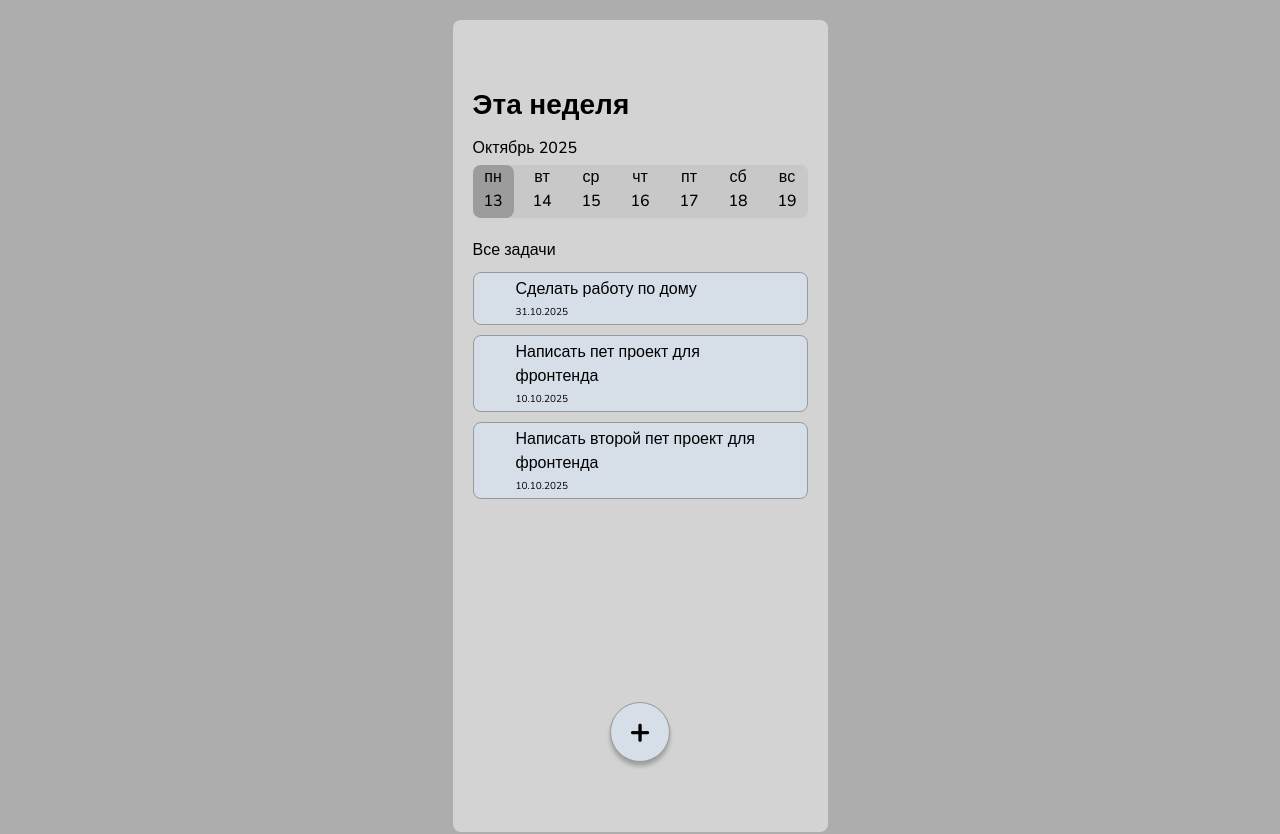
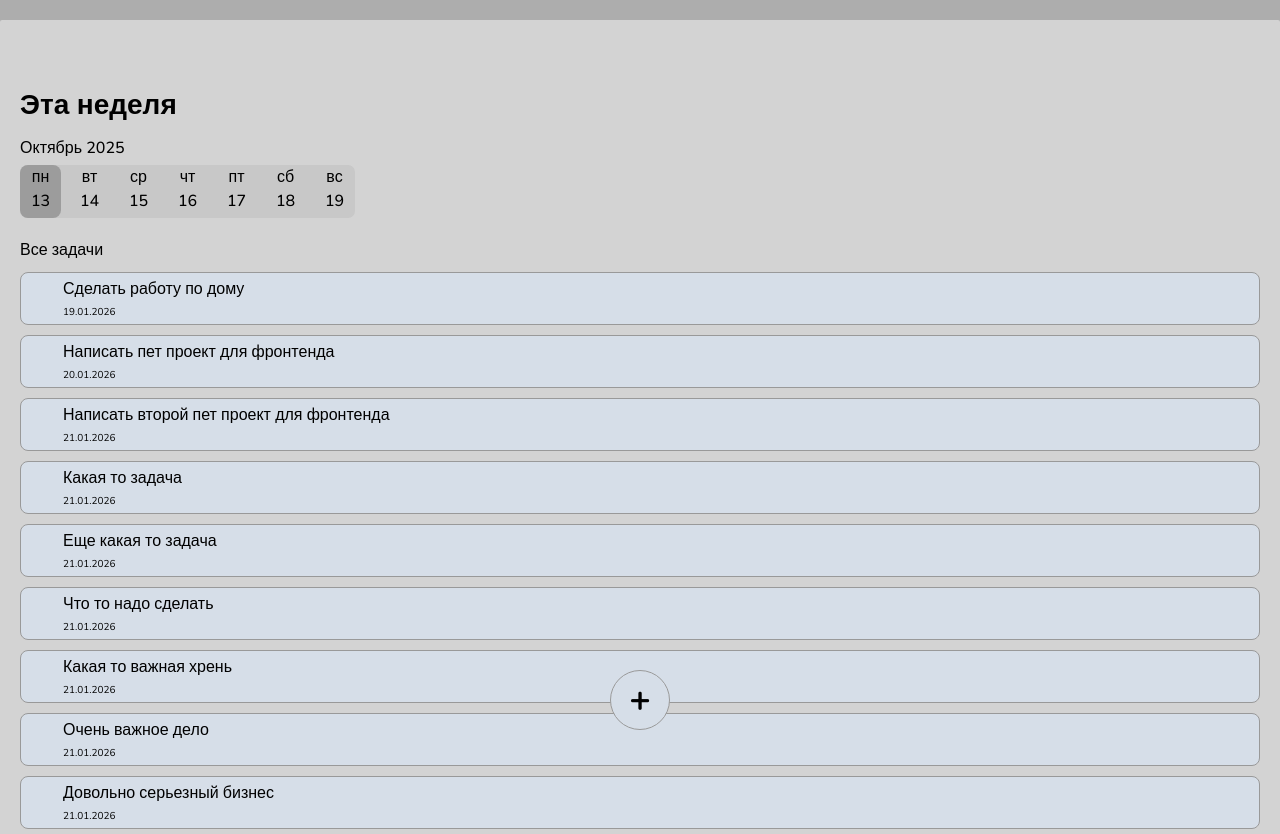
Before and after one commit to Dendru/to-do-list, a Vue app: page / in a window 1280 px wide. Shown: the top 834 px of the page. Built offline with nearby package versions, Linux system fonts and the light colour scheme.

Commit message:
Developing a button for creating a task (#3)

```diff
--- a/src/App.vue
+++ b/src/App.vue
@@ -20,7 +20,7 @@
     <p v-if="!selectedDay">Все задачи</p>
     <tasks-page :selected-day="selectedDay" @open="dialog = true"></tasks-page>
     <task-form></task-form>
-    <button class="add-button">+</button>
+    <button class="add-button" @click="store.open()">+</button>
   </div>
 </template>
 
@@ -29,11 +29,13 @@ import { ref, computed } from "vue";
 import CalendarPicker from "./components/CalendarPicker.vue";
 import TasksPage from "./components/TasksPage.vue";
 import TaskForm from "./components/TaskForm.vue";
+import { useDialogStore } from "./stores/dialog";
 
 const calendarOpen = ref(false);
 const date = ref(new Date());
 const selectedDay = ref(null);
 const week = ref([]);
+const store = useDialogStore();
 
 const currentMonth = ref(date.value.getMonth());
 const currentYear = ref(date.value.getFullYear());
--- a/src/components/CalendarCore.vue
+++ b/src/components/CalendarCore.vue
@@ -1,9 +1,30 @@
 <template>
-  <v-container>
-    <v-row justify="space-around">
-      <v-date-picker elevation="24"></v-date-picker>
-    </v-row>
-  </v-container>
+  <v-date-picker
+    v-model="model"
+    :allowed-dates="allowedDates"
+    :max="max"
+    :min="min"
+    :first-day-of-week="1"
+    show-adjacent-months
+    @update:modelValue="$emit('update:modelValue', model)"
+  ></v-date-picker>
 </template>
 
-<script setup></script>
+<script setup>
+import { ref, watch } from "vue";
+
+const props = defineProps({
+  modelValue: Date,
+  allowedDates: Function,
+  min: String,
+  max: String
+});
+
+const emit = defineEmits(["update:modelValue"]);
+const model = ref(props.modelValue)
+
+watch(() => props.modelValue, (val) => {
+  model.value = val;
+});
+
+</script>
--- a/src/components/CalendarPicker.vue
+++ b/src/components/CalendarPicker.vue
@@ -1,19 +1,17 @@
 <template>
-  <v-menu v-model="menu" scrim>
+  <v-menu v-model="menu" scrim close-on-content-click="false">
     <template #activator="{ props }">
       <span v-bind="props"></span>
     </template>
 
-    <v-card>
-      <v-date-picker
-        show-adjacent-months
+    <v-card @click.stop>
+      <calendar-core
         v-model="date"
         :allowed-dates="allowedDates"
         :max="formattedFutureDate"
         :min="formattedDate"
         @update:modelValue="handleDateSelect"
-        :first-day-of-week="1"
-      ></v-date-picker>
+      ></calendar-core>
 
       <v-card-actions>
         <v-btn text color="grey" @click="menu = false">Закрыть</v-btn>
@@ -25,6 +23,7 @@
 <script setup>
 import { useDate } from "vuetify";
 import { ref, watch } from "vue";
+import CalendarCore from "./CalendarCore.vue";
 
 const props = defineProps({
   open: Boolean,
--- a/src/components/TaskForm.vue
+++ b/src/components/TaskForm.vue
@@ -10,21 +10,28 @@
             <v-col cols="12" md="12" sm="8">
               <v-text-field label="Введите описание"></v-text-field>
             </v-col>
+            <v-col cols="12" md="12" sm="8">
+              <v-text-field label="Введитие дату" type="date"></v-text-field>
+            </v-col>
           </v-row>
         </v-card-text>
+
+        <!-- <template #activator="{ props }">
+          <v-text-field v-bind="props" v-model="formattedDate" label="Выберите дату" readonly prepend-icon="mdi-calendar"></v-text-field>
+        </template> -->
 
         <v-divider></v-divider>
 
         <v-card-actions>
           <v-spacer></v-spacer>
 
-          <v-btn text="Закрыть" variant="plain" @click="dialog = false"></v-btn>
+          <v-btn text="Закрыть" variant="plain" @click="store.close()"></v-btn>
 
           <v-btn
             color="primary"
             text="Сохранить"
             variant="tonal"
-            @click="dialog = false"
+            @click="store.close()"
           ></v-btn>
         </v-card-actions>
       </v-card>
@@ -33,9 +40,18 @@
 </template>
 
 <script setup>
+import { ref } from "vue";
+import { useDate } from "vuetify"
 import { useDialogStore } from "../stores/dialog";
 
 const store = useDialogStore();
+const menu = ref(false)
+const date = ref(null)
+const formattedDate = ref("")
+const adapter = useDate();
+
+
+
 </script>
 
 <style>
--- a/src/components/TasksPage.vue
+++ b/src/components/TasksPage.vue
@@ -42,7 +42,7 @@ const tasks = ref([
     id: 1,
     title: "Сделать работу по дому",
     description: "Пропылесосить квартиру",
-    date: "31.10.2025",
+    date: "19.01.2026",
     completed: false,
     checked: false,
   },
@@ -50,7 +50,7 @@ const tasks = ref([
     id: 2,
     title: "Написать пет проект для фронтенда",
     description: "Lorem",
-    date: "10.10.2025",
+    date: "20.01.2026",
     completed: false,
     checked: false,
   },
@@ -59,7 +59,115 @@ const tasks = ref([
     title: "Написать второй пет проект для фронтенда",
     description:
       "Хочу сделать проект, который будет не стыдно представить на собеседовании и показать HR ",
-    date: "10.10.2025",
+    date: "21.01.2026",
+    completed: false,
+    checked: false,
+  },
+  {
+    id: 4,
+    title: "Какая то задача",
+    description:
+      "Хочу сделать проект, который будет не стыдно представить на собеседовании и показать HR ",
+    date: "21.01.2026",
+    completed: false,
+    checked: false,
+  },
+  {
+    id: 5,
+    title: "Еще какая то задача",
+    description:
+      "Хочу сделать проект, который будет не стыдно представить на собеседовании и показать HR ",
+    date: "21.01.2026",
+    completed: false,
+    checked: false,
+  },
+  {
+    id: 6,
+    title: "Что то надо сделать",
+    description:
+      "Хочу сделать проект, который будет не стыдно представить на собеседовании и показать HR ",
+    date: "21.01.2026",
+    completed: false,
+    checked: false,
+  },
+  {
+    id: 7,
+    title: "Какая то важная хрень",
+    description:
+      "Хочу сделать проект, который будет не стыдно представить на собеседовании и показать HR ",
+    date: "21.01.2026",
+    completed: false,
+    checked: false,
+  },
+  {
+    id: 8,
+    title: "Очень важное дело",
+    description:
+      "Хочу сделать проект, который будет не стыдно представить на собеседовании и показать HR ",
+    date: "21.01.2026",
+    completed: false,
+    checked: false,
+  },
+  {
+    id: 9,
+    title: "Довольно серьезный бизнес",
+    description:
+      "Хочу сделать проект, который будет не стыдно представить на собеседовании и показать HR ",
+    date: "21.01.2026",
+    completed: false,
+    checked: false,
+  },
+  {
+    id: 10,
+    title: "Что по делам?",
+    description:
+      "Хочу сделать проект, который будет не стыдно представить на собеседовании и показать HR ",
+    date: "21.01.2026",
+    completed: false,
+    checked: false,
+  },
+  {
+    id: 11,
+    title: "Работу работаем",
+    description:
+      "Хочу сделать проект, который будет не стыдно представить на собеседовании и показать HR ",
+    date: "21.01.2026",
+    completed: false,
+    checked: false,
+  },
+  {
+    id: 12,
+    title: "Вперед за пивом!",
+    description:
+      "Хочу сделать проект, который будет не стыдно представить на собеседовании и показать HR ",
+    date: "21.01.2026",
+    completed: false,
+    checked: false,
+  },
+  {
+    id: 13,
+    title: "Ультра важное дело",
+    description:
+      "Хочу сделать проект, который будет не стыдно представить на собеседовании и показать HR ",
+    date: "21.01.2026",
+    completed: false,
+    checked: false,
+  },
+  {
+    id: 14,
+    title: "Перевернуть котлету",
+    description:
+      "Хочу сделать проект, который будет не стыдно представить на собеседовании и показать HR ",
+    date: "21.01.2026",
+    completed: false,
+    checked: false,
+  },
+  {
+    id: 15,
+    title: "Съесть котлету",
+    description:
+      "Хочу сделать проект, который будет не стыдно представить на собеседовании и показать HR ",
+    date: "21.01.2026",
     completed: false,
     checked: false,
   },
--- a/src/style.css
+++ b/src/style.css
@@ -23,11 +23,11 @@ p {
 }
 .app {
   position: relative;
-  max-width: 375px;
-  min-height: 812px;
+  /* max-width: 375px;
+  min-height: 812px; */
   padding: 20px;
-  border-radius: 8px;
-  margin: 20px auto;
+  border-radius: 2px;
+  margin-top: 20px;
   background-color: #d3d3d3;
 }
 
@@ -128,7 +128,7 @@ p {
 }
 
 .add-button {
-  position: absolute;
+  position: fixed;
   left: 50%;
   transform: translate(-50%);
   bottom: 70px;
@@ -139,7 +139,6 @@ p {
   background-color: #d6dee8;
   border: 1px solid #999;
   cursor: pointer;
-  box-shadow: 0px 4px 4px rgba(0, 0, 0, 0.25);
   font-size: 36px;
   font-weight: 700;
   display: flex;
```
